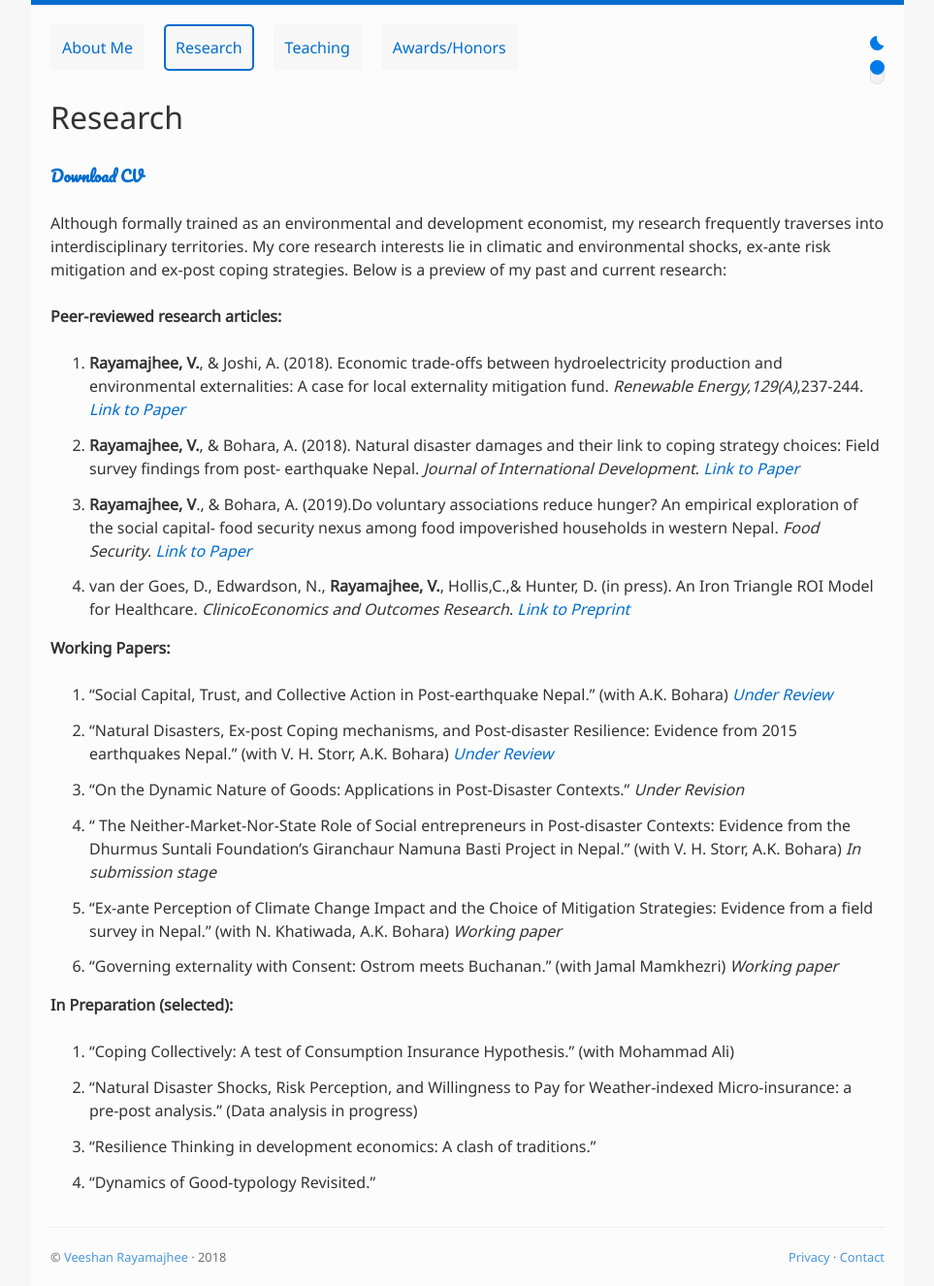
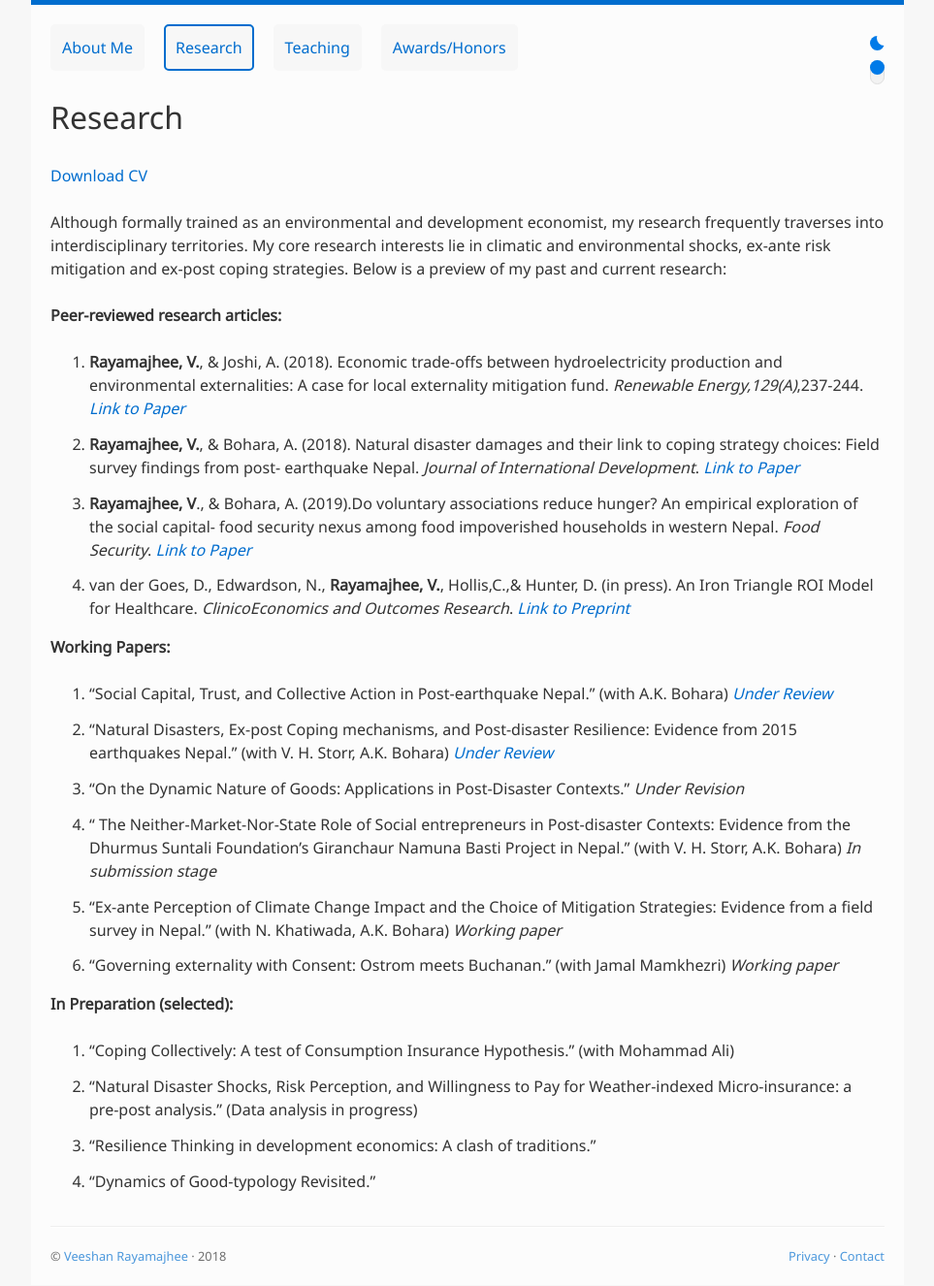
Before and after one commit to veeshanr/veeshanr.github.io, a Jekyll site: the page built from pages/research.md, in a window 1280 px wide. Shown: the whole page at 97% size, without its empty margins (158-1121 px from the left). Built offline with Jekyll 4.4.1, drawn with Linux system fonts in a browser that asks for light colours.

Commit message:
Update research.md

```diff
--- a/pages/research.md
+++ b/pages/research.md
@@ -9,7 +9,7 @@ Research
 ========
 
 
- <a class="mark" href="files/CV.pdf">Download CV</a>
+ [Download CV](files/CV.pdf)
 
 
 
```
